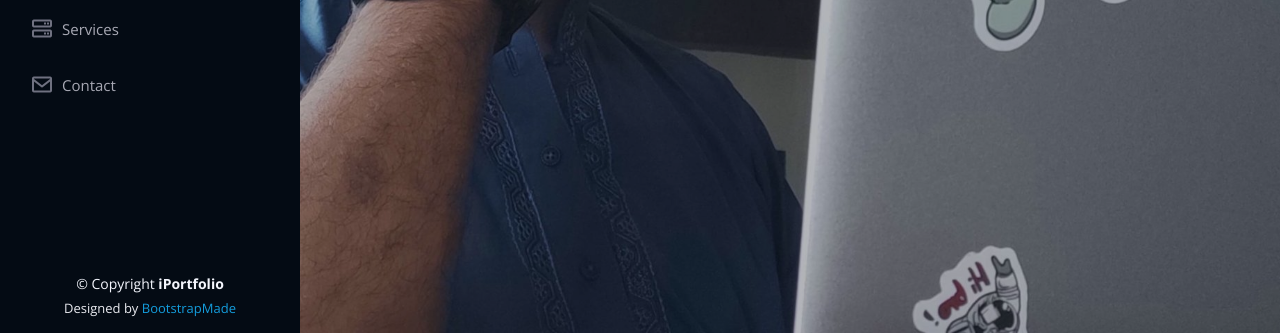
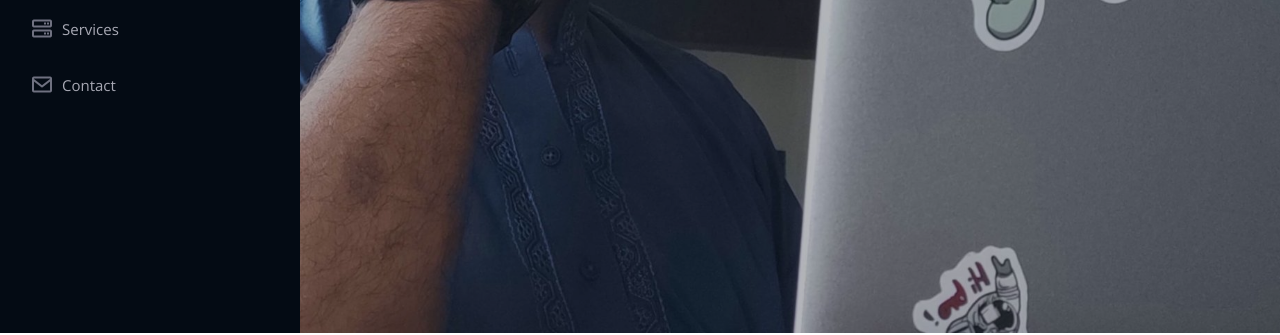
Before and after one commit to zzunair/zunair-portfolio, a plain HTML site: page index.html in a window 1280 px wide. Shown: the part 467-802 px from the top of the page. Drawn offline with nearby package versions, Linux system fonts and the light colour scheme.

Commit message:
remove footer text

```diff
--- a/index.html
+++ b/index.html
@@ -645,20 +645,11 @@
   </main><!-- End #main -->
 
   <!-- ======= Footer ======= -->
-  <footer id="footer">
+  <!-- <footer id="footer">
     <div class="container">
-      <div class="copyright">
-        &copy; Copyright <strong><span>iPortfolio</span></strong>
-      </div>
-      <div class="credits">
-        <!-- All the links in the footer should remain intact. -->
-        <!-- You can delete the links only if you purchased the pro version. -->
-        <!-- Licensing information: https://bootstrapmade.com/license/ -->
-        <!-- Purchase the pro version with working PHP/AJAX contact form: https://bootstrapmade.com/iportfolio-bootstrap-portfolio-websites-template/ -->
-        Designed by <a href="https://bootstrapmade.com/">BootstrapMade</a>
-      </div>
     </div>
-  </footer><!-- End  Footer -->
+  </footer> -->
+  <!-- End  Footer -->
 
   <a href="#" class="back-to-top d-flex align-items-center justify-content-center"><i class="bi bi-arrow-up-short"></i></a>
   <script src="https://cdnjs.cloudflare.com/ajax/libs/jquery/3.5.1/jquery.min.js"></script>
@@ -676,7 +667,7 @@
 
   <!-- Template Main JS File -->
   <script src="assets/js/main.js"></script>
-  <script>
+  <!-- <script>
     $(document).ready(function() {
       $("form").submit(function(e) {
         e.preventDefault();
@@ -690,7 +681,7 @@
         });
       });
     });
-  </script>
+  </script> -->
 
 </body>
 
```
